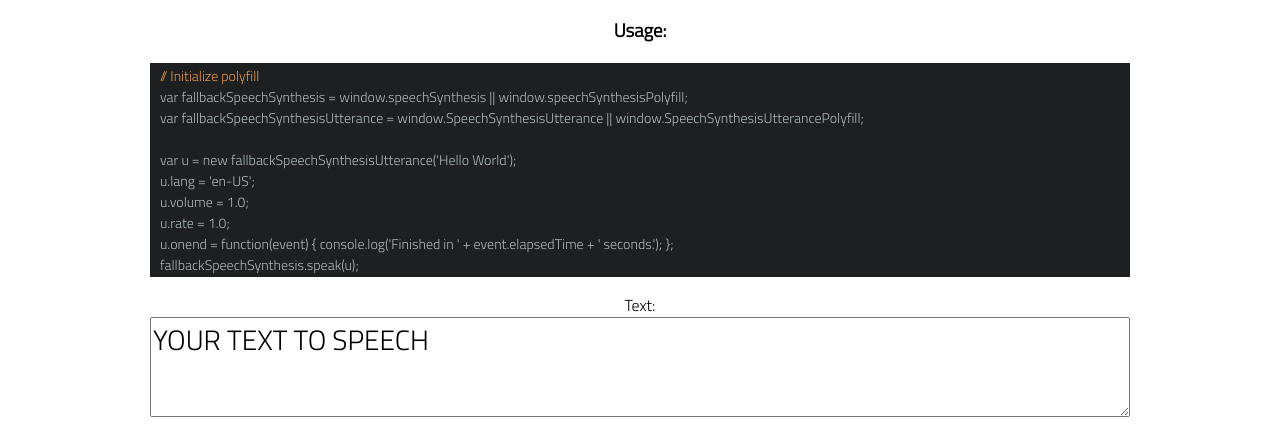
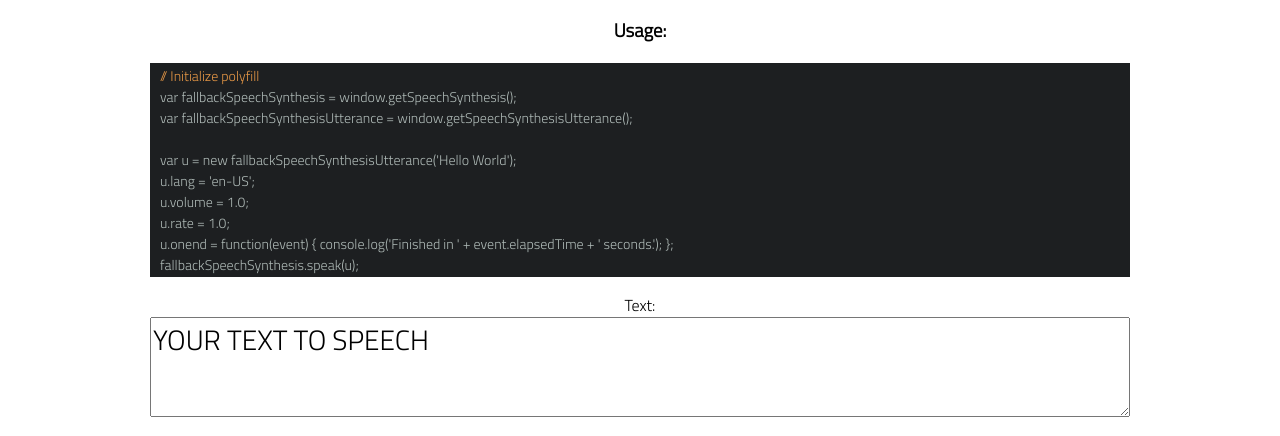
Before and after one commit to janantala/speech-synthesis, a website: page index.html in a window 1280 px wide. Shown: the part 337-773 px from the top of the page. Drawn offline with nearby package versions, Linux system fonts and the light colour scheme; a web font is replaced by a local one.

Commit message:
docs: native support detection

```diff
--- a/index.html
+++ b/index.html
@@ -199,8 +199,8 @@
 
     <p class="code code-html text-left">
       <span class="code-yellow">// Initialize polyfill</span><br>
-      <span class="">var fallbackSpeechSynthesis = window.speechSynthesis || window.speechSynthesisPolyfill;</span><br>
-      <span class="">var fallbackSpeechSynthesisUtterance = window.SpeechSynthesisUtterance || window.SpeechSynthesisUtterancePolyfill;</span><br>
+      <span class="">var fallbackSpeechSynthesis = window.getSpeechSynthesis();</span><br>
+      <span class="">var fallbackSpeechSynthesisUtterance = window.getSpeechSynthesisUtterance();</span><br>
       <br>
 
       <span class="">var u = new fallbackSpeechSynthesisUtterance('Hello World');</span><br>
```
Also changed, not shown: README.md.
